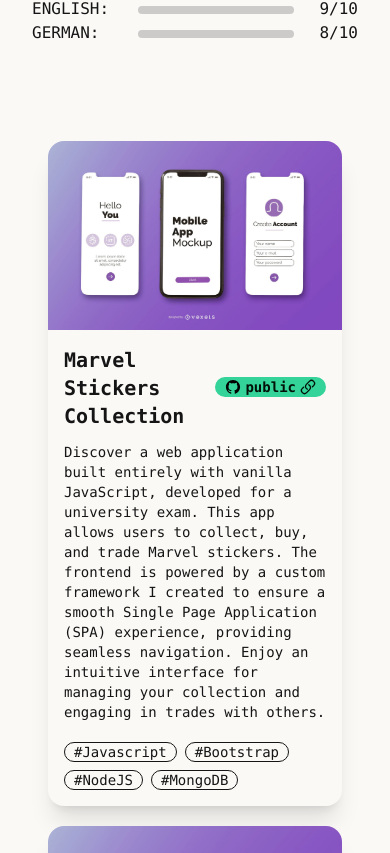
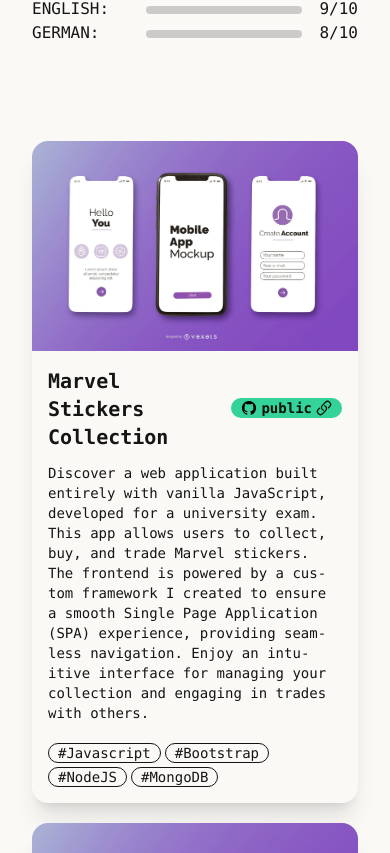
Before and after one commit to star19971124/Portfolio, a Next.js app: page / in a window 390 px wide. Shown: the part 5351-6204 px from the top of the page. Built offline with nearby package versions, Linux system fonts and the light colour scheme.

Commit message:
FIX: project section overflow horizontal on DE version

```diff
--- a/messages/de.json
+++ b/messages/de.json
@@ -4,7 +4,7 @@
     "bio": "Full-Stack Developer mit Leidenschaft und Know-how in den Bereichen Mobile- und Webentwicklung – mit besonderem Interesse an IT-Sicherheit.\nFür mich ist Programmieren eine Kunst: die reale Welt in elegante und effiziente Lösungen zu verwandeln.",
     "visitBtn": "Besuchen",
     "or": "oder",
-    "getCvBtn": "CV herunterladen"
+    "getCvBtn": "CV Downloaden"
   },
   "navbar": {
     "home": "Home",
@@ -95,7 +95,7 @@
       "title": "Trivia Escape",
       "description": "Begib dich auf ein 2D-Trivia-Abenteuer im Weltraum! Steuere die Kugel durch komplexe Labyrinthe und beantworte die Fragen richtig, um den Ausgang zu erreichen. Das Spiel bietet zwei Modi: einen entspannten Modus ohne Zeitlimit und einen mit Zeitdruck für eine größere Herausforderung. Ziel ist es, das Projekt in eine Multiplayer-Version weiterzuentwickeln, um das Erlebnis noch spannender und wettbewerbsorientierter zu gestalten."
     },
-    "public": "öffentlich",
+    "public": "öff.",
     "private": "privat"
   },
   "contact": {
--- a/src/app/global.css
+++ b/src/app/global.css
@@ -72,6 +72,11 @@
 
 .clickable-card{
     @apply transform transition-transform duration-300 ease-in-out hover:scale-110 hover:shadow-2xl active:scale-95;
+}
+
+.card-description {
+    hyphens: auto;
+    overflow-wrap: break-word;
 }
 
 .card-description::after {
--- a/src/app/knowledge/knowledge.jsx
+++ b/src/app/knowledge/knowledge.jsx
@@ -40,8 +40,8 @@
                                 <span className="text-left font-medium uppercase">{t(v.key)}</span>
                             </FadeComponent>
                         </div>
-                        <div className={`${isLanguages ? 'w-3/4 lg:w-11/12' :'w-3/4'} flex justify-end items-center gap-4 `}>
-                            <div className="flex-grow ml-6 md:ml-0 mr-0 lg:mr-4">
+                        <div className={`${isLanguages ? 'w-3/4 lg:w-11/12' :'w-3/4'} flex justify-end items-center gap-2`}>
+                            <div className="flex-grow ml-8 md:ml-0 mr-0 lg:mr-4">
                                 <AnimatedProgress value={v.value}>
                                     <progress className={`progress w-full ${k.progressStyle()} `}
                                               value={v.value} max="10"/>
--- a/src/app/projects/projectCard.jsx
+++ b/src/app/projects/projectCard.jsx
@@ -6,16 +6,16 @@
 
 function ProjectCard({project}) {
     const t = useTranslations(PROJECTS_T_NODE)
-    return <div className="card card-compact text-start bg-base-100 shadow-xl mx-4">
+    return <div className="card card-compact text-start bg-base-100 shadow-xl mx-0 md:mx-4">
         <CardFigure project={project}/>
         <div className="card-body">
             <h2 className="card-title">{project.title}
                 <CardBadge project={project} translator={t}/>
             </h2>
-            <div className="card-description ">
+            <div className="card-description">
                 {project.description}
             </div>
-            <div className="card-actions mt-3">
+            <div className="card-actions mt-3 flex flex-wrap gap-1">
                 {
                     project.techList.map((tl, i) =>
                         <div key={i} className="badge badge-outline">{`#${tl}`}</div>
--- a/tailwind.config.js
+++ b/tailwind.config.js
@@ -11,6 +11,13 @@
     ],
     theme: {
         extend: {
+            typography: {
+                DEFAULT: {
+                    css: {
+                        hyphens: 'auto',
+                    }
+                }
+            },
             fontFamily: {
                 sans: ['ui-sans-serif', 'system-ui', 'sans-serif'],
                 mono: ['ui-monospace', 'SFMono-Regular', 'Menlo', 'Monaco', 'Consolas', 'Courier New', 'monospace'],
```
